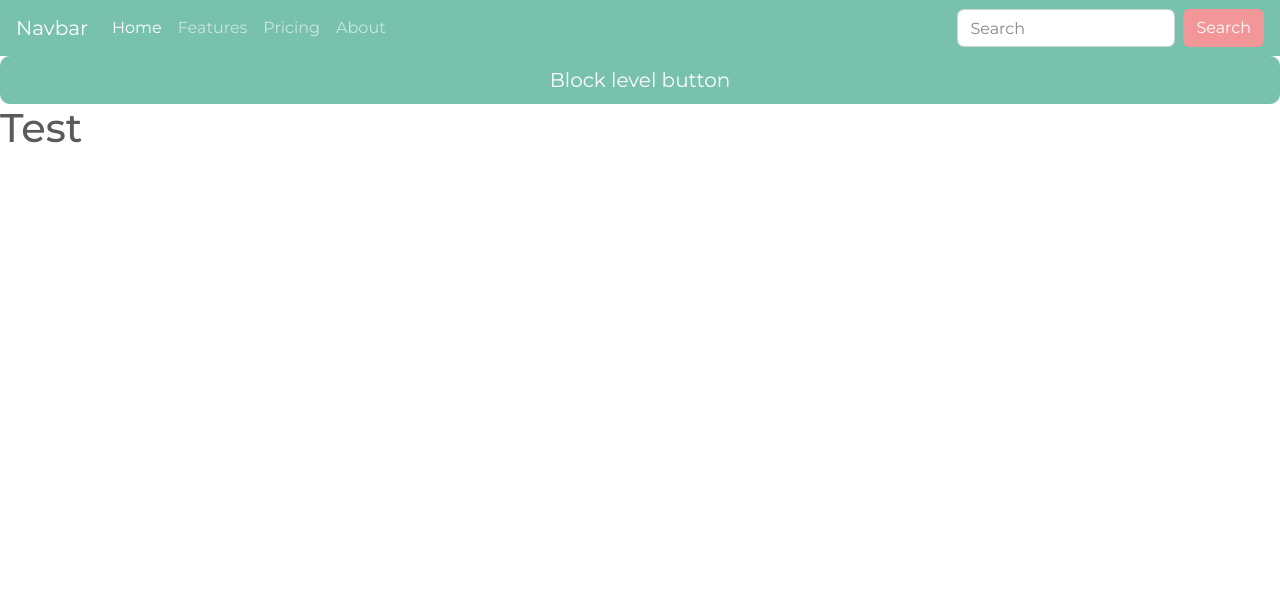
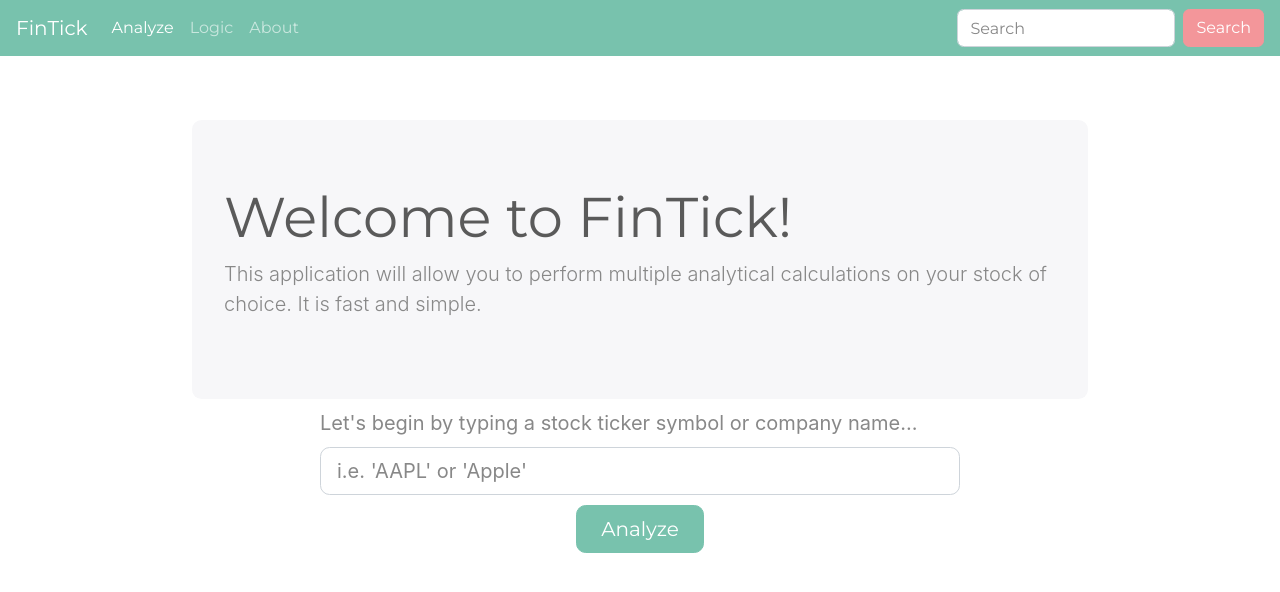
Before and after one commit to mostafavahidi/FinTick, a Flask app: page / in a window 1280 px wide. Shown: the top 592 px of the page. Run offline with Flask 2, Linux system fonts and the light colour scheme; some libraries are stand-ins or nearby versions.

Commit message:
Added design for Analyze page

```diff
--- a/app.py
+++ b/app.py
@@ -5,7 +5,7 @@ app = Flask(__name__)
 
 @app.route("/")
 def home():
-	return render_template("index.html")
+	return render_template("analyze.html")
 
 @app.route("/admin")
 def admin():
--- /dev/null
+++ b/templates/analyze.html
@@ -0,0 +1,17 @@
+{% extends "base.html" %}
+{% block title %}Analyze Page{% endblock %}
+
+{% block analyze %}
+<div class="jumbotron", style="width:70%; margin:auto; margin-top: 5%;">
+    <h1 class="display-4">Welcome to FinTick!</h1>
+    <p class="lead">This application will allow you to perform multiple analytical calculations on your stock of choice. It is fast and simple.</p>
+</div>
+
+<div class="form-group", style="width:50%; margin:auto;">
+    <label class="col-form-label col-form-label-lg" for="inputLarge">Let's begin by typing a stock ticker symbol or company name...</label>
+    <input class="form-control form-control-lg" type="text" placeholder="i.e. 'AAPL' or 'Apple'" id="inputLarge">
+  </div>
+<div style="width:10%; margin:auto; margin-top: 10px;">
+    <button type="button" class="btn btn-primary btn-lg btn-block">Analyze</button>
+</div>
+{% endblock %}
--- a/templates/base.html
+++ b/templates/base.html
@@ -12,7 +12,7 @@
   </head>
   <body>
     <nav class="navbar navbar-expand-lg navbar-dark bg-primary">
-      <a class="navbar-brand" href="#">Navbar</a>
+      <a class="navbar-brand" href="#">FinTick</a>
       <button class="navbar-toggler" type="button" data-toggle="collapse" data-target="#navbarColor01" aria-controls="navbarColor01" aria-expanded="false" aria-label="Toggle navigation">
         <span class="navbar-toggler-icon"></span>
       </button>
@@ -20,13 +20,10 @@
       <div class="collapse navbar-collapse" id="navbarColor01">
         <ul class="navbar-nav mr-auto">
           <li class="nav-item active">
-            <a class="nav-link" href="#">Home <span class="sr-only">(current)</span></a>
+            <a class="nav-link" href="#">Analyze<span class="sr-only">(current)</span></a>
           </li>
           <li class="nav-item">
-            <a class="nav-link" href="#">Features</a>
-          </li>
-          <li class="nav-item">
-            <a class="nav-link" href="#">Pricing</a>
+            <a class="nav-link" href="#">Logic</a>
           </li>
           <li class="nav-item">
             <a class="nav-link" href="#">About</a>
@@ -39,9 +36,7 @@
       </div>
     </nav>
 
-    <button type="button" class="btn btn-primary btn-lg btn-block">Block level button</button>
-
-    {% block content %}
+    {% block analyze %}
     {% endblock %}
 
     <!-- Optional JavaScript -->
--- a/templates/index.html
+++ /dev/null
@@ -1,5 +0,0 @@
-{% extends "base.html" %}
-{% block title %}Home Page{% endblock %}
-{% block content %}
-<h1>Test</h1>
-{% endblock %}
```
